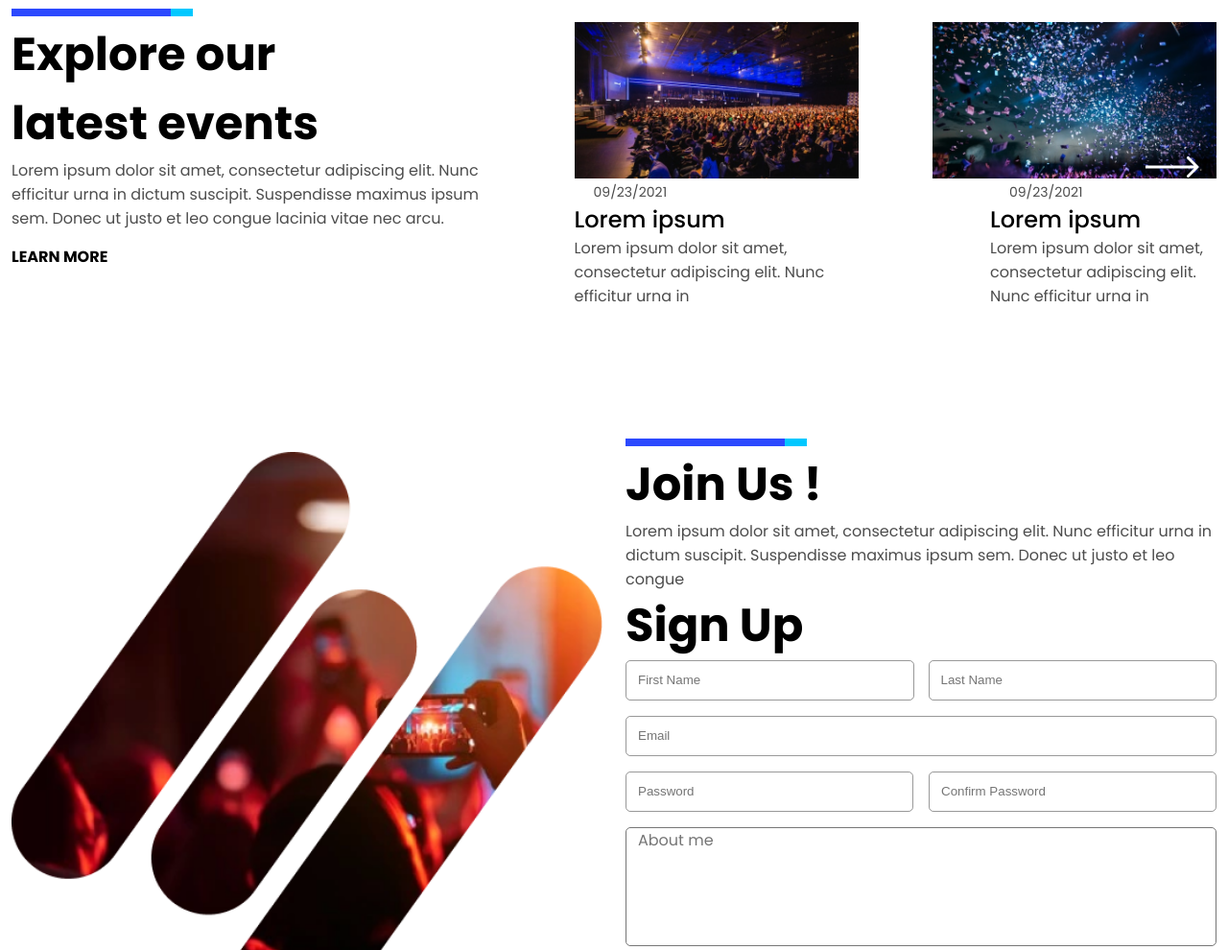
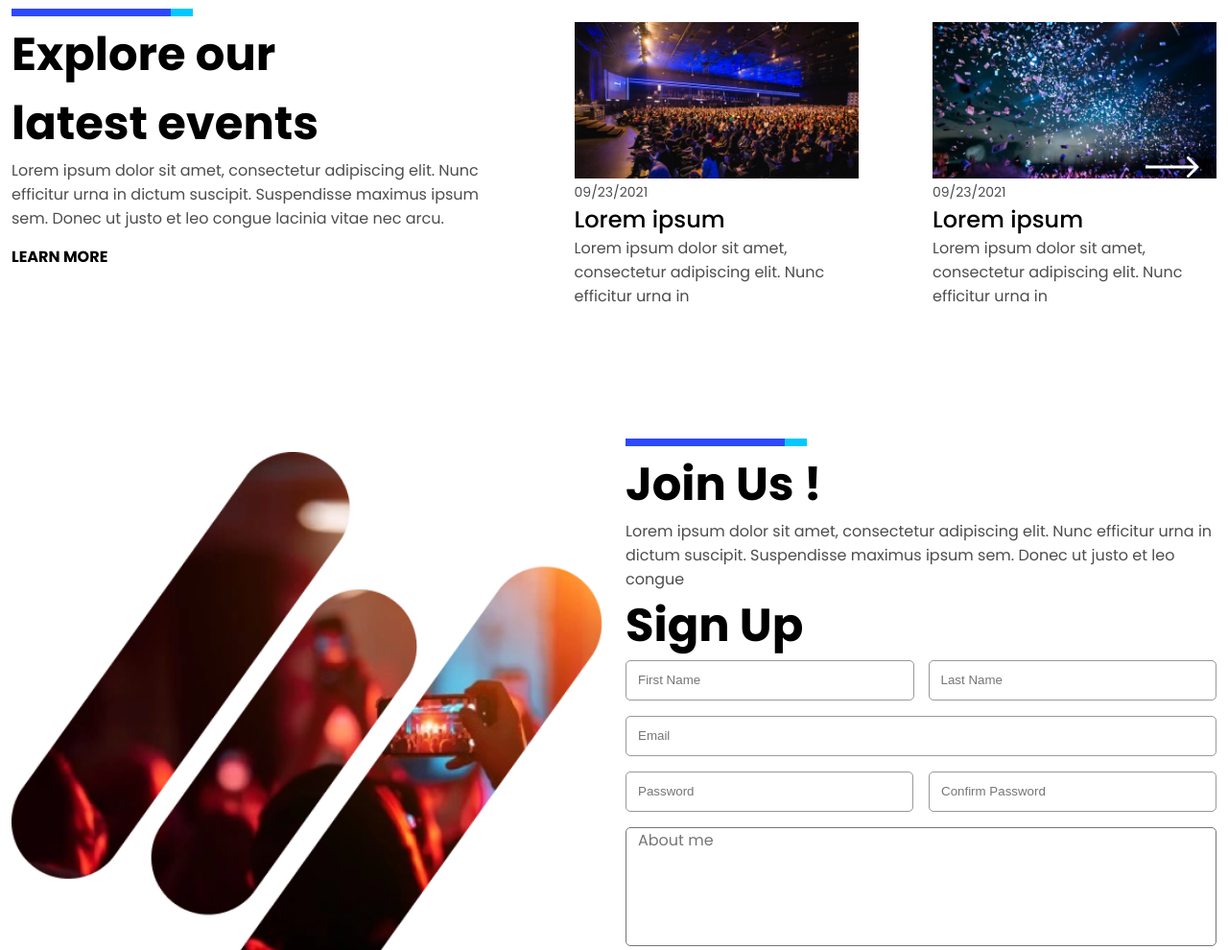
Before and after one commit to INDERJEETBHADU/event-free, a plain HTML site: page index.html in a window 1280 px wide. Shown: the part 2465-3455 px from the top of the page at 96% size. Drawn offline with Linux system fonts and the light colour scheme.

Commit message:
change in box8

```diff
--- a/assets/css/style.css
+++ b/assets/css/style.css
@@ -470,7 +470,6 @@ h1 {
   font-family: "poppins", sans-serif;
   font-size: 14px;
   font-weight: 400;
-  margin-left: 20px;
 }
 .head4 {
   color: #000;
@@ -1174,7 +1173,6 @@ input[type="checkbox"]:checked + .mobile-view {
   }
   .date {
     font-size: 14px;
-    margin-left: 20px;
   }
   .head4 {
     font-size: 24px;
--- a/index.html
+++ b/index.html
@@ -474,9 +474,9 @@
                   <img src="./assets/images/Arrow1.png" alt="#" />
                 </div>
               </div>
-              <p class="date ml-80">09/23/2021</p>
-              <h2 class="head4 ml-60">Lorem ipsum</h2>
-              <p class="para5 ml-60">
+              <p class="date">09/23/2021</p>
+              <h2 class="head4">Lorem ipsum</h2>
+              <p class="para5">
                 Lorem ipsum dolor sit amet, consectetur adipiscing elit. Nunc
                 efficitur urna in
               </p>
```
